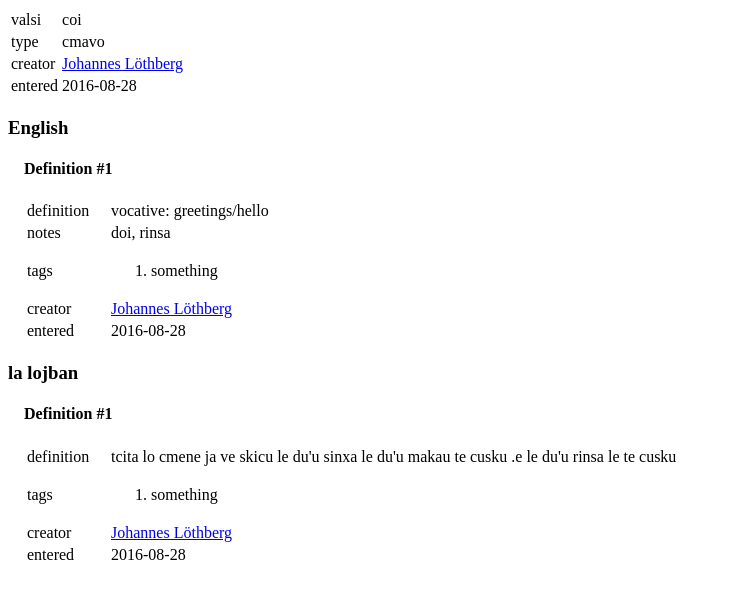
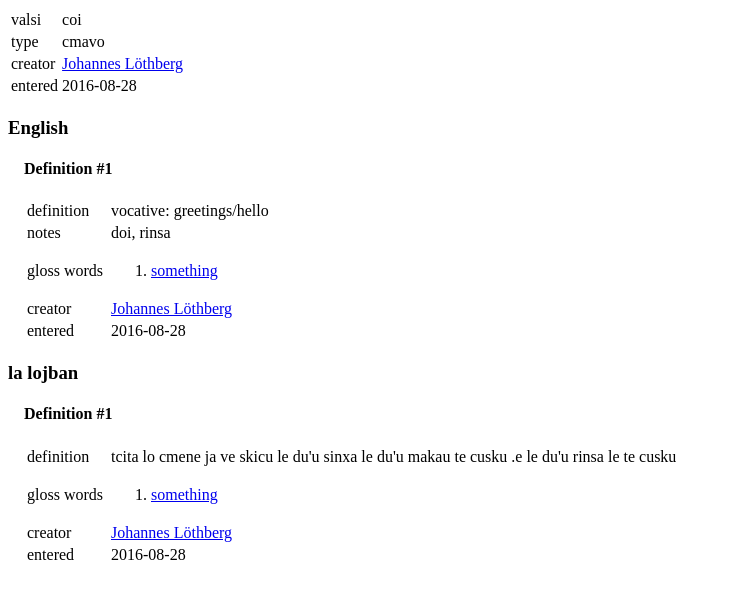
Before and after one commit to kyrias/njvs, a Flask app: page /words/coi in a window 1280 px wide. Shown: the top 599 px of the page, without its empty margins (0-730 px from the left). Run offline with Flask 2, Linux system fonts and the light colour scheme; data comes from the database, SQL or seed files in the repository.

Commit message:
something something glosswords
Signed-off-by: Johannes Löthberg <johannes@kyriasis.com>

```diff
--- a/main.py
+++ b/main.py
@@ -44,9 +44,9 @@ class words(db.Model):
     definitions = db.relationship('definitions', backref='word')
 
 
-definition_tags_association = db.Table('definition_tags',
+definition_glosswords_association = db.Table('definition_glosswords',
     db.Column('definitionId', db.Integer, db.ForeignKey('definitions.id')),
-    db.Column('tagId', db.Integer, db.ForeignKey('tags.id'))
+    db.Column('glosswordId', db.Integer, db.ForeignKey('glosswords.id'))
 )
 
 class definitions(db.Model):
@@ -59,13 +59,13 @@ class definitions(db.Model):
     notes = db.Column(db.Text)
     etymology = db.Column(db.Text)
 
-    tags = db.relationship('tags', secondary=definition_tags_association)
+    glosswords = db.relationship('glosswords', secondary=definition_glosswords_association)
     language = db.relationship('languages')
 
 
-class tags(db.Model):
+class glosswords(db.Model):
     id = db.Column(db.Integer, primary_key=True)
-    tag = db.Column(db.String(50), unique=True)
+    glossword = db.Column(db.String(50), unique=True)
     owner = db.Column(db.Integer, db.ForeignKey('users.id'))
 
 
--- a/njvs.sql
+++ b/njvs.sql
@@ -94,30 +94,30 @@ INSERT INTO definitions (wordId, languageId, creatorId, creationDate, definition
 
 
 
-CREATE TABLE tags (
+CREATE TABLE glosswords (
 	id INTEGER PRIMARY KEY,
 
-	tag VARCHAR(50) UNIQUE,
+	glossword VARCHAR(50) UNIQUE,
 	owner INTEGER,
 
 	FOREIGN KEY (owner) REFERENCES users(id)
 );
-INSERT INTO tags (tag, owner)
+INSERT INTO glosswords (glossword, owner)
        VALUES ("something",
                (SELECT id FROM users WHERE users.username = "kyrias"));
 
 
-CREATE TABLE definition_tags (
+CREATE TABLE definition_glosswords (
 	definitionId INTEGER NOT NULL,
-	tagId INTEGER NOT NULL,
+	glosswordId INTEGER NOT NULL,
 
-	PRIMARY KEY (definitionId, tagId),
+	PRIMARY KEY (definitionId, glosswordId),
 	FOREIGN KEY (definitionId) REFERENCES definitions(id),
-	FOREIGN KEY (tagId) REFERENCES tags(id)
+	FOREIGN KEY (glosswordId) REFERENCES glosswords(id)
 );
-INSERT INTO definition_tags (definitionId, tagId)
+INSERT INTO definition_glosswords (definitionId, glosswordId)
        VALUES ((SELECT id FROM definitions WHERE definitions.wordId = (SELECT id FROM words WHERE words.word = "coi") AND definitions.languageId = 1),
-               (SELECT id FROM tags WHERE tags.tag = "something"));
-INSERT INTO definition_tags (definitionId, tagId)
+               (SELECT id FROM glosswords WHERE glosswords.glossword = "something"));
+INSERT INTO definition_glosswords (definitionId, glosswordId)
        VALUES ((SELECT id FROM definitions WHERE definitions.wordId = (SELECT id FROM words WHERE words.word = "coi") AND definitions.languageId = 2),
-               (SELECT id FROM tags WHERE tags.tag = "something"));
+               (SELECT id FROM glosswords WHERE glosswords.glossword = "something"));
--- a/templates/word.html
+++ b/templates/word.html
@@ -56,13 +56,13 @@
         </tr>
         {% endif %}
 
-        {% if definition.tags %}
+        {% if definition.glosswords %}
         <tr>
-          <td>tags</td>
+          <td>gloss words</td>
           <td>
             <ol>
-            {% for tag in definition.tags %}
-              <li>{{ tag.tag }}</li>
+            {% for glossword in definition.glosswords %}
+            <li><a href="/glosswords/{{ glossword.glossword | urlencode }}">{{ glossword.glossword }}</a></li>
             {% endfor %}
             </ol>
           </td>
@@ -71,7 +71,7 @@
 
         <tr>
           <td>creator</td>
-          <td><a href="/users/{{ definition.creator.username }}">{{ definition.creator.displayname }}</a></td>
+          <td><a href="/users/{{ definition.creator.username | urlencode }}">{{ definition.creator.displayname }}</a></td>
         </tr>
 
         <tr>
```
